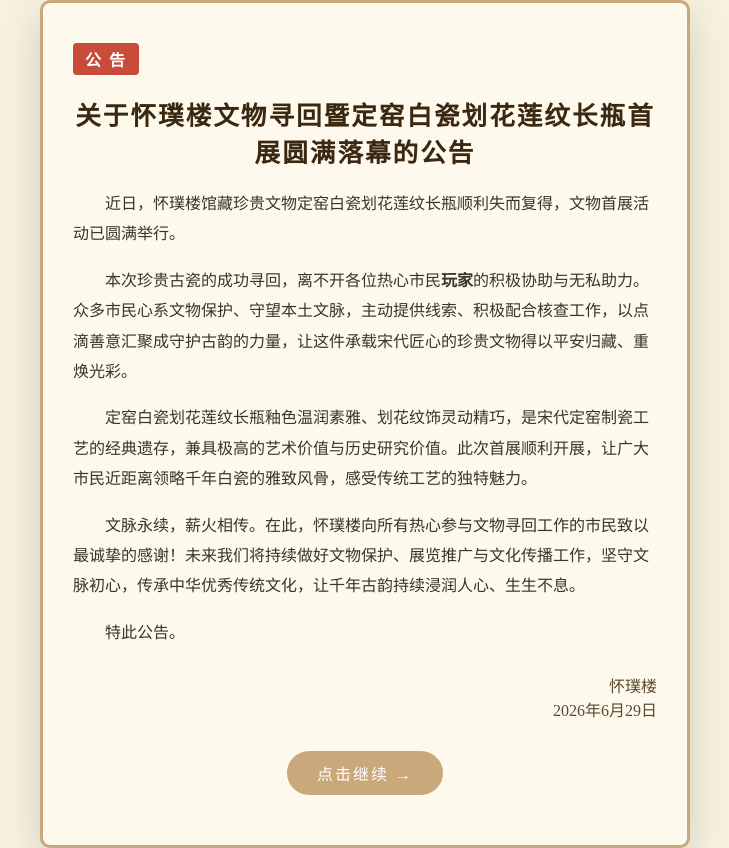
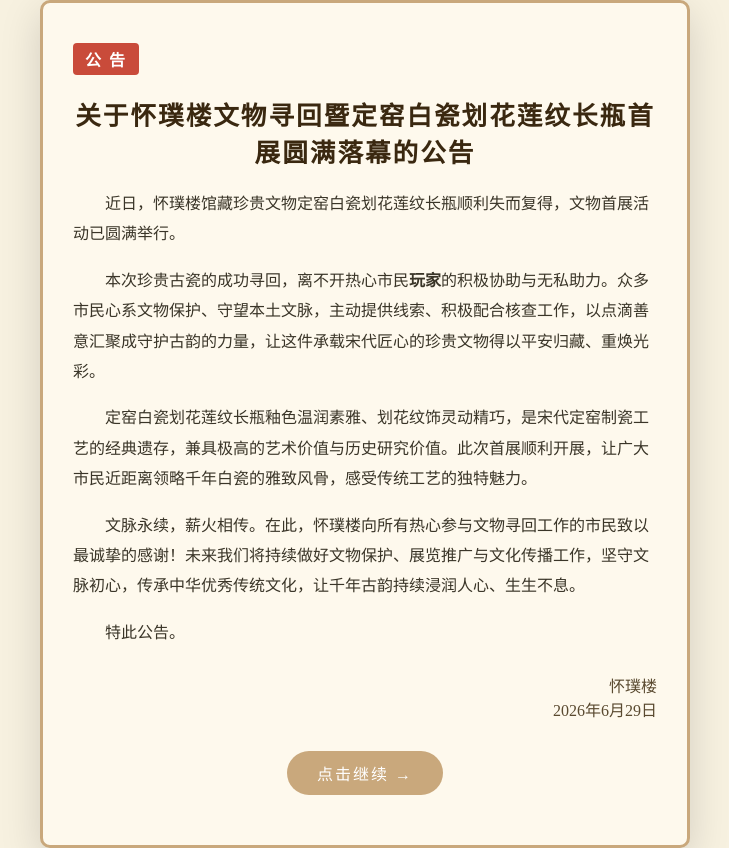
Before and after one commit to 15931089603-png/huaipuguibang, a plain HTML site: page end.html in a window 1280 px wide. Shown: the whole page, without its empty margins (275-1004 px from the left). Drawn offline with Linux system fonts and the light colour scheme.

Commit message:
Add files via upload

```diff
--- a/end.html
+++ b/end.html
@@ -121,7 +121,7 @@
 
         // 构建公告中需要插入姓名的段落
         const para1 = `近日，怀璞楼馆藏珍贵文物定窑白瓷划花莲纹长瓶顺利失而复得，文物首展活动已圆满举行。`;
-        const para2 = `本次珍贵古瓷的成功寻回，离不开各位热心市民<span style="font-weight:bold;">${visitorName}</span>的积极协助与无私助力。众多市民心系文物保护、守望本土文脉，主动提供线索、积极配合核查工作，以点滴善意汇聚成守护古韵的力量，让这件承载宋代匠心的珍贵文物得以平安归藏、重焕光彩。`;
+        const para2 = `本次珍贵古瓷的成功寻回，离不开热心市民<span style="font-weight:bold;">${visitorName}</span>的积极协助与无私助力。众多市民心系文物保护、守望本土文脉，主动提供线索、积极配合核查工作，以点滴善意汇聚成守护古韵的力量，让这件承载宋代匠心的珍贵文物得以平安归藏、重焕光彩。`;
         document.getElementById('announceBody1').innerHTML = para1;
         document.getElementById('announceBody2').innerHTML = para2;
 
```
